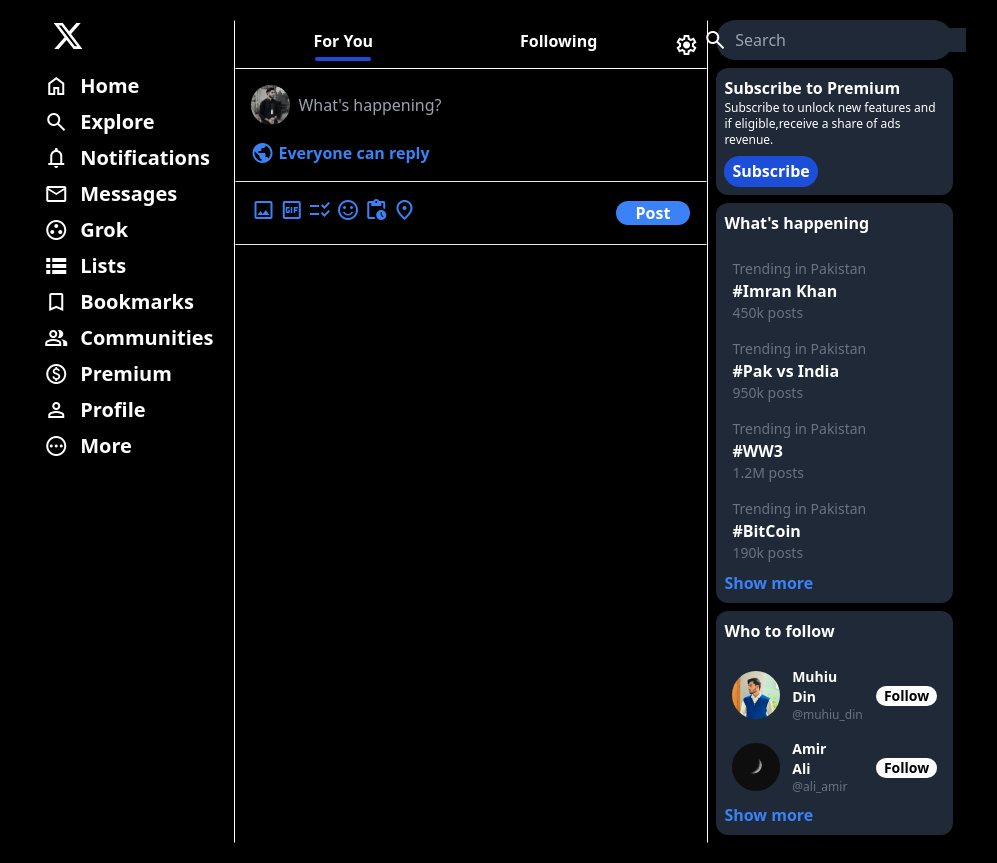
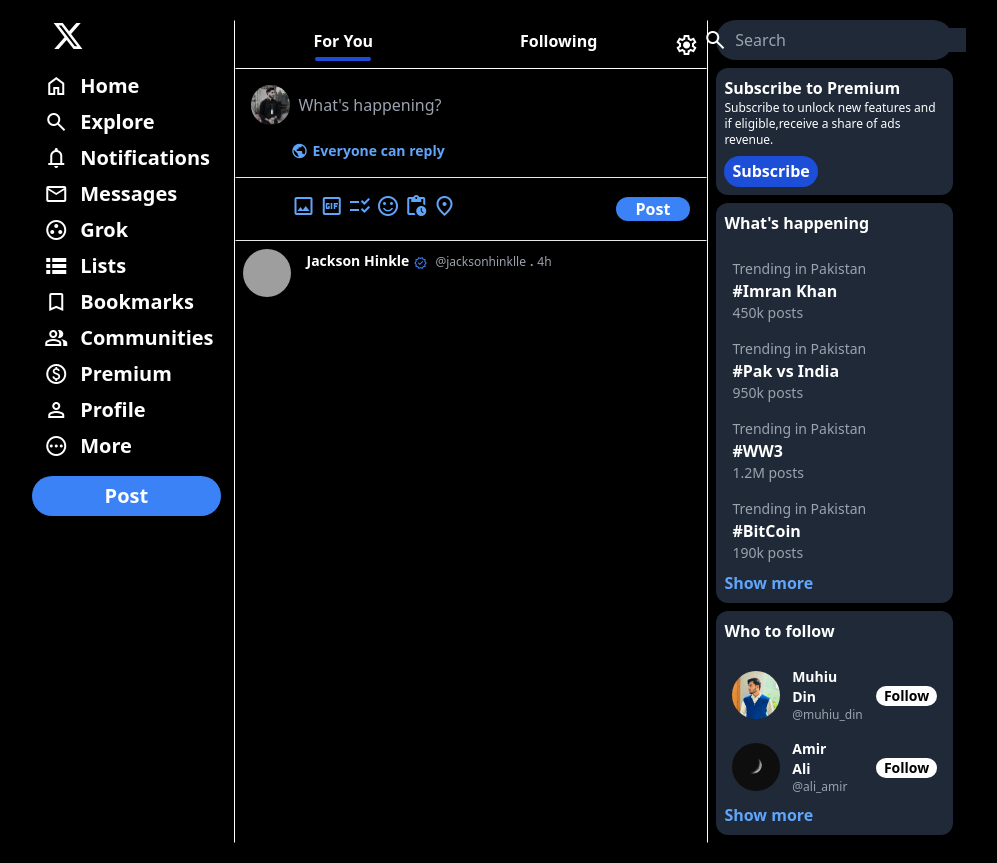
Before and after one commit to muhiu-din/X_clone, a website built with Vite: page index.html in a window 1280 px wide. Shown: the whole page, without its empty margins (98-1095 px from the left). Built offline with nearby package versions, Linux system fonts and the light colour scheme; grey boxes are pictures that could not be loaded.

Commit message:
sidebars done post initialized

```diff
--- a/index.html
+++ b/index.html
@@ -23,7 +23,7 @@
                 </g>
             </svg>
             </div>
-            <div class="sidebar flex flex-col">
+            <div class="sidebar flex flex-col justify-center">
                 <ul class="flex flex-col text-xl  gap-2 w-1/2 font-bold">
                     <li class="flex flex-row items-center w-fit gap-3 hover:bg-gray-700 hover:cursor-pointer hover:rounded-full px-5 py-1/2"><span class="material-symbols-outlined ">
                         home
@@ -59,6 +59,9 @@
                         pending
                         </span>More</li>
                 </ul>
+                <div class="button h-10 w-[90%]">
+                    <button class="bg-blue-500 w-full rounded-full font-bold text-xl h-full mx-2 my-4">Post</button>
+                </div>
             </div>
         </div>
         <div class="second relative w-full border-[1px]  border-x-white border-y-black">
@@ -81,35 +84,63 @@
                    <img class="rounded-full w-10 h-10 " src="images/dp3.jpg" alt="dp3">
                    <input type="text" placeholder="What's happening?" class="outline-none bg-black w-full" />
                 </div>
-                <div class="middle flex flex-row items-center gap-[4px] m-4">
-                    <span class="material-symbols-outlined text-blue-500">
+                <div class="middle flex flex-row items-center gap-[4px] my-4 mx-14">
+                    <span class="material-symbols-outlined text-[18px] text-blue-400">
 public
 </span>
-                    <h2 class="font-bold text-blue-500">Everyone can reply</h2>
+                    <h2 class="font-bold text-blue-400 text-sm">Everyone can reply</h2>
                 </div>
                 <div class="middle2 border border-x-transparent flex flex-row items-center justify-between">
-                    <div class="left m-4 ">
-                        <span class="material-symbols-outlined text-blue-500">
+                    <div class="left my-4 mx-14 ">
+                        <span class="material-symbols-outlined text-blue-400 hover:cursor-pointer">
 image
 </span>
-                        <span class="material-symbols-outlined text-blue-500">
+                        <span class="material-symbols-outlined text-blue-400 hover:cursor-pointer">
 gif_box
 </span>
-                        <span class="material-symbols-outlined text-blue-500">
+                        <span class="material-symbols-outlined text-blue-400 hover:cursor-pointer">
 checklist_rtl
 </span>
-                        <span class="material-symbols-outlined text-blue-500">
+                        <span class="material-symbols-outlined text-blue-400 hover:cursor-pointer">
 sentiment_satisfied
 </span>
-                        <span class="material-symbols-outlined text-blue-500">
+                        <span class="material-symbols-outlined text-blue-400 hover:cursor-pointer">
 pending_actions
 </span>
-                        <span class="material-symbols-outlined text-blue-500">
+                        <span class="material-symbols-outlined text-blue-400 hover:cursor-pointer">
 location_on
 </span>
                     </div>
                     <div class="right m-4">
                         <button class="bg-blue-500 text-white rounded-full px-5  font-bold">Post</button>
+                    </div>
+                </div>
+            </div>
+            <div class="posts">
+                <div class="post1 flex flex-row gap-2 ">
+                    <div class="image flex flex-col justify-start">
+                        <img alt="Image" draggable="true" src="https://pbs.twimg.com/profile_images/1567704552283193345/wMLFemzm_400x400.jpg"
+                         class="css-9pa8cd rounded-full w-12 h-12 m-2">
+                    </div>
+                    <div class="content flex flex-col gap-2 my-2">
+                        <div class="top">
+                            <div class="id flex flex-row gap-2 items-center">
+                               <div class="username flex flex-row gap-1  items-center">
+                                 <h3 class="font-bold text-sm">Jackson Hinkle</h3>
+                                <span class="material-symbols-outlined text-blue-500 text-sm mt-1">
+                                    verified
+                                    </span>
+                               </div>
+                               <div class="userId flex flex-row gap-1 mt-[1px]  items-center">
+                                 <h5 class="text-gray-400 text-xs">@jacksonhinklle</h5>
+                                 <h1 class="text-gray-400 text-xs font-bold">.</h1>
+                                 <h5 class="text-gray-400 text-xs">4h</h5>
+                               </div>
+
+
+                            </div>
+
+                        </div>
                     </div>
                 </div>
             </div>
@@ -129,26 +160,26 @@
             <div class="content w-1/2 p-2 m-2 rounded-xl bg-gray-800">
                 <h1 class="font-bold text-l mb-4">What's happening</h1>
                 <div class="c1 hover:bg-gray-700 hover:cursor-pointer rounded-xl p-2">
-                    <h5 class="text-gray-500 text-sm">Trending in Pakistan</h5>
+                    <h5 class="text-gray-400 text-sm">Trending in Pakistan</h5>
                     <h3 class="font-bold">#Imran Khan</h3>
-                    <h5 class="text-gray-500 text-sm">450k posts</h5>
+                    <h5 class="text-gray-400 text-sm">450k posts</h5>
                 </div>
                 <div class="c2 hover:bg-gray-700 hover:cursor-pointer rounded-xl p-2">
-                    <h5 class="text-gray-500 text-sm">Trending in Pakistan</h5>
+                    <h5 class="text-gray-400 text-sm">Trending in Pakistan</h5>
                     <h3 class="font-bold">#Pak vs India</h3>
-                    <h5 class="text-gray-500 text-sm">950k posts</h5>
+                    <h5 class="text-gray-400 text-sm">950k posts</h5>
                 </div>
                 <div class="c3 hover:bg-gray-700 hover:cursor-pointer rounded-xl p-2">
-                    <h5 class="text-gray-500 text-sm">Trending in Pakistan</h5>
+                    <h5 class="text-gray-400 text-sm">Trending in Pakistan</h5>
                     <h3 class="font-bold">#WW3</h3>
-                    <h5 class="text-gray-500 text-sm">1.2M posts</h5>
+                    <h5 class="text-gray-400 text-sm">1.2M posts</h5>
                 </div>
                 <div class="c4 hover:bg-gray-700 hover:cursor-pointer rounded-xl p-2">
-                    <h5 class="text-gray-500 text-sm">Trending in Pakistan</h5>
+                    <h5 class="text-gray-400 text-sm">Trending in Pakistan</h5>
                     <h3 class="font-bold">#BitCoin</h3>
-                    <h5 class="text-gray-500 text-sm">190k posts</h5>
+                    <h5 class="text-gray-400 text-sm">190k posts</h5>
                 </div>
-               <span class="text-blue-500 font-bold  hover:text-blue-300 hover:cursor-pointer">Show more</span>
+               <span class="text-blue-400 font-bold  hover:text-blue-300 hover:cursor-pointer">Show more</span>
 
 
             </div>
@@ -161,7 +192,7 @@
                    <div class="account flex flex-row gap-3 items-center ">
                    <div class="names">
                     <h3 class="text-sm font-bold">Muhiu Din</h3>
-                    <h5 class="text-gray-500 text-xs">@muhiu_din</h5></div>
+                    <h5 class="text-gray-400 text-xs">@muhiu_din</h5></div>
                    <div class="action"><button class="bg-white text-black rounded-xl text-sm px-2 font-bold">Follow</button></div>
                    </div>
 
@@ -173,12 +204,12 @@
                    <div class="account flex flex-row gap-7 items-center ">
                    <div class="names">
                     <h3 class="text-sm font-bold">Amir Ali</h3>
-                    <h5 class="text-gray-500 text-xs">@ali_amir</h5></div>
+                    <h5 class="text-gray-400 text-xs">@ali_amir</h5></div>
                    <div class="action"><button class="bg-white text-black rounded-xl text-sm px-2  font-bold">Follow</button></div>
                    </div>
 
                 </div>
-               <span class="text-blue-500 font-bold  hover:text-blue-300 hover:cursor-pointer">Show more</span>
+               <span class="text-blue-400 font-bold  hover:text-blue-300 hover:cursor-pointer">Show more</span>
 
             </div>
         </div>
```
Also changed, not shown: css/output.css.
